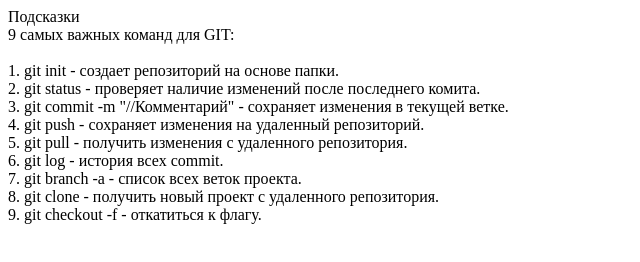
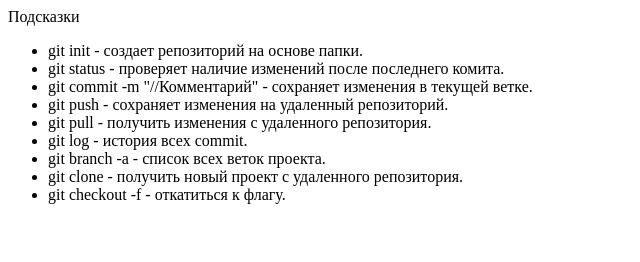
Before and after one commit to dyukovlad/dyukovlad.github.io, a plain HTML site: page index.html in a window 1280 px wide. Shown: the whole page, without its empty margins (0-640 px from the left). Drawn offline with Linux system fonts and the light colour scheme.

Commit message:
Update index.html

```diff
--- a/index.html
+++ b/index.html
@@ -4,6 +4,16 @@
 </head>
 <body>
   <div>Подсказки</div>
-  <div class="pv_cant_edit">9 самых важных команд для GIT:<br><br>1. git init - создает репозиторий на основе папки.<br>2. git status - проверяет наличие изменений после последнего комита.<br>3. git commit -m "//Комментарий" - сохраняет изменения в текущей ветке.<br>4. git push - сохраняет изменения на удаленный репозиторий.<br>5. git pull - получить изменения с удаленного репозитория.<br>6. git log - история всех commit.<br>7. git branch -a - список всех веток проекта.<br>8. git clone - получить новый проект с удаленного репозитория.<br>9. git checkout -f - откатиться к флагу.</div>
+ <ul>
+    <li>git init - создает репозиторий на основе папки.</li>
+    <li>git status - проверяет наличие изменений после последнего комита.</li>
+    <li>git commit -m "//Комментарий" - сохраняет изменения в текущей ветке.</li>
+    <li>git push - сохраняет изменения на удаленный репозиторий.</li>
+    <li>git pull - получить изменения с удаленного репозитория.</li>
+    <li>git log - история всех commit.</li>
+    <li>git branch -a - список всех веток проекта.</li>
+    <li>git clone - получить новый проект с удаленного репозитория.</li>
+    <li>git checkout -f - откатиться к флагу.</li>
+ <ul>
 </body>
 </html>
```
